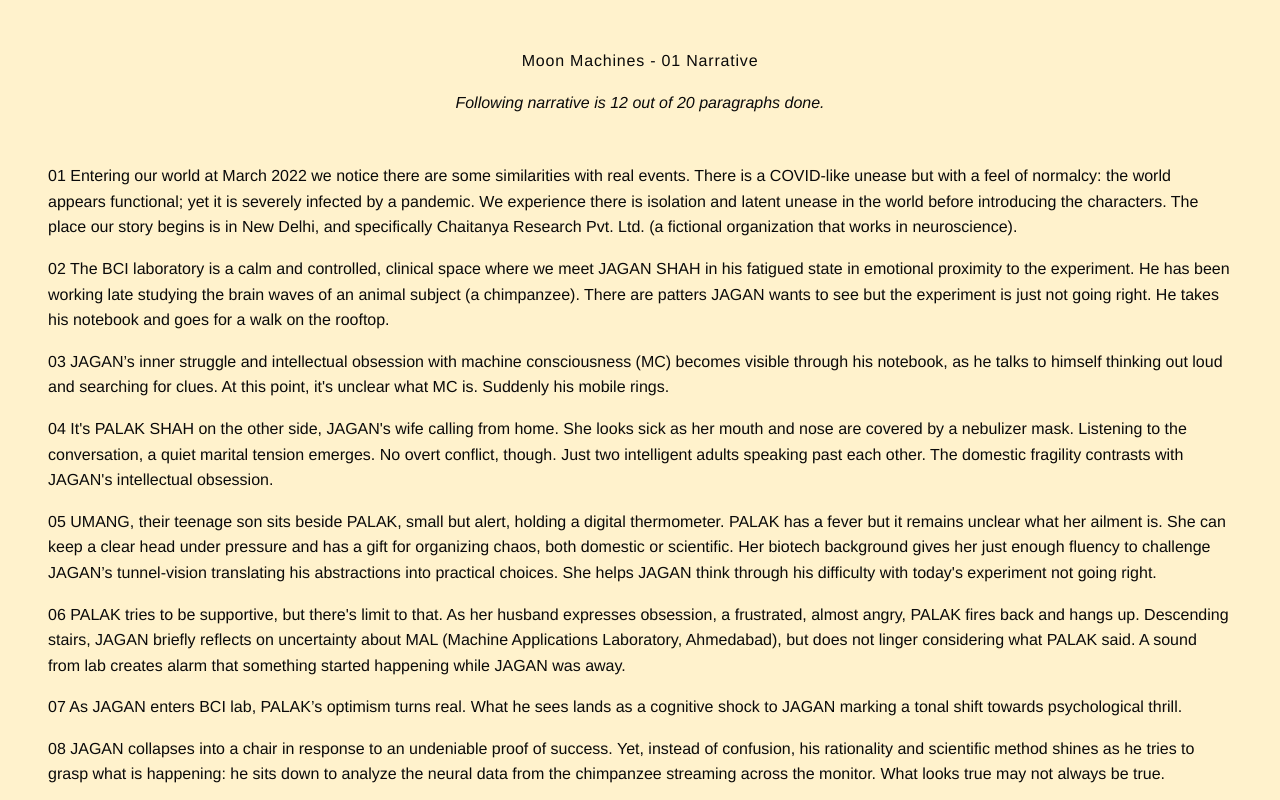
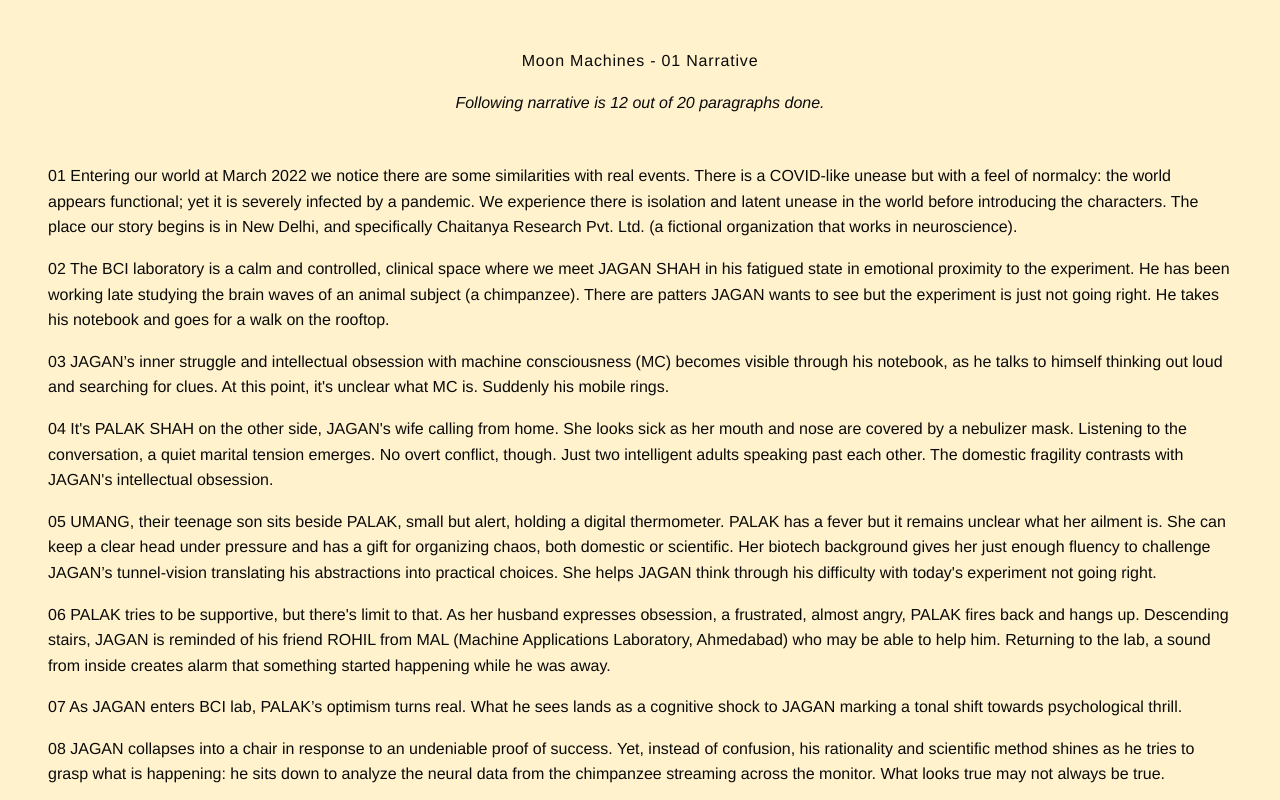
Before and after one commit to dinuda-comics/moon-machines, a plain HTML site: page 01_narrative.html in a window 1280 px wide. Shown: the top 800 px of the page. Drawn offline with Linux system fonts and the light colour scheme.

Commit message:
update 01 narrative and 03 title

```diff
--- a/01_narrative.html
+++ b/01_narrative.html
@@ -30,7 +30,7 @@
         <p>03 JAGAN’s inner struggle and intellectual obsession with machine consciousness (MC) becomes visible through his notebook, as he talks to himself thinking out loud and searching for clues. At this point, it's unclear what MC is. Suddenly his mobile rings.</p>
         <p>04 It's PALAK SHAH on the other side, JAGAN's wife calling from home. She looks sick as her mouth and nose are covered by a nebulizer mask. Listening to the conversation, a quiet marital tension emerges. No overt conflict, though. Just two intelligent adults speaking past each other. The domestic fragility contrasts with JAGAN's intellectual obsession.</p>
         <p>05 UMANG, their teenage son sits beside PALAK, small but alert, holding a digital thermometer. PALAK has a fever but it remains unclear what her ailment is. She can keep a clear head under pressure and has a gift for organizing chaos, both domestic or scientific. Her biotech background gives her just enough fluency to challenge JAGAN’s tunnel-vision translating his abstractions into practical choices. She helps JAGAN think through his difficulty with today's experiment not going right.</p>
-        <p>06 PALAK tries to be supportive, but there's limit to that. As her husband expresses obsession, a frustrated, almost angry, PALAK fires back and hangs up. Descending stairs, JAGAN briefly reflects on uncertainty about MAL (Machine Applications Laboratory, Ahmedabad), but does not linger considering what PALAK said. A sound from lab creates alarm that something started happening while JAGAN was away.</p>
+        <p>06 PALAK tries to be supportive, but there's limit to that. As her husband expresses obsession, a frustrated, almost angry, PALAK fires back and hangs up. Descending stairs, JAGAN is reminded of his friend ROHIL from MAL (Machine Applications Laboratory, Ahmedabad) who may be able to help him. Returning to the lab, a sound from inside creates alarm that something started happening while he was away.</p>
         <p>07 As JAGAN enters BCI lab, PALAK’s optimism turns real. What he sees lands as a cognitive shock to JAGAN marking a tonal shift towards psychological thrill.</p>
         <p>08 JAGAN collapses into a chair in response to an undeniable proof of success. Yet, instead of confusion, his rationality and scientific method shines as he tries to grasp what is happening: he sits down to analyze the neural data from the chimpanzee streaming across the monitor. What looks true may not always be true.</p>
         <p>09 JAGAN does not yet 'understand' what happened; he identifies 'what must be explained'. Overcoming emotional collapse by structured scientific curiosity, he establishes a working hypothesis inspired by PALAK's view point. Science begins not with answers, but with isolating root cause for further study.</p>
```
Also changed, not shown: index.html (+1 -1 lines).
